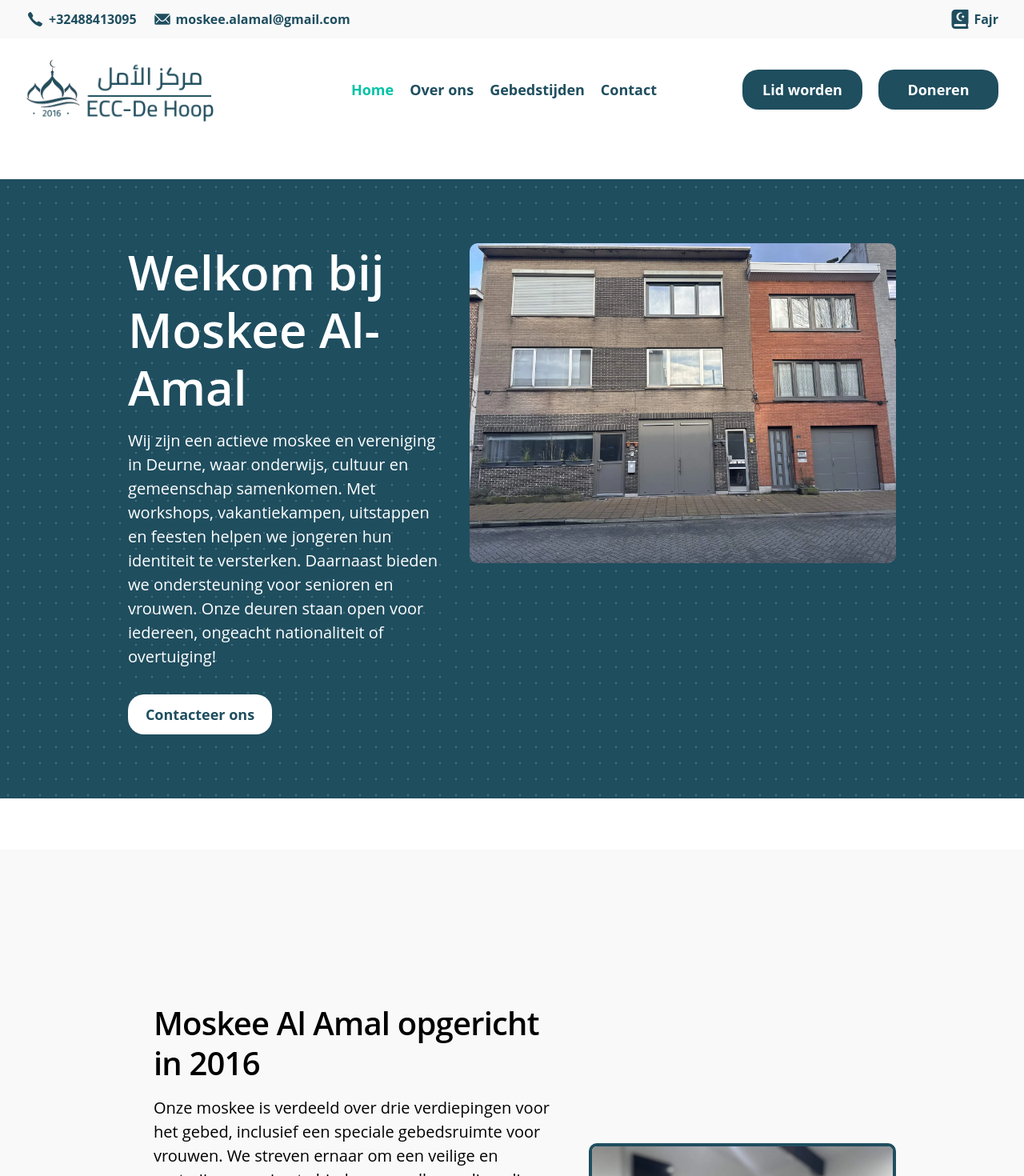
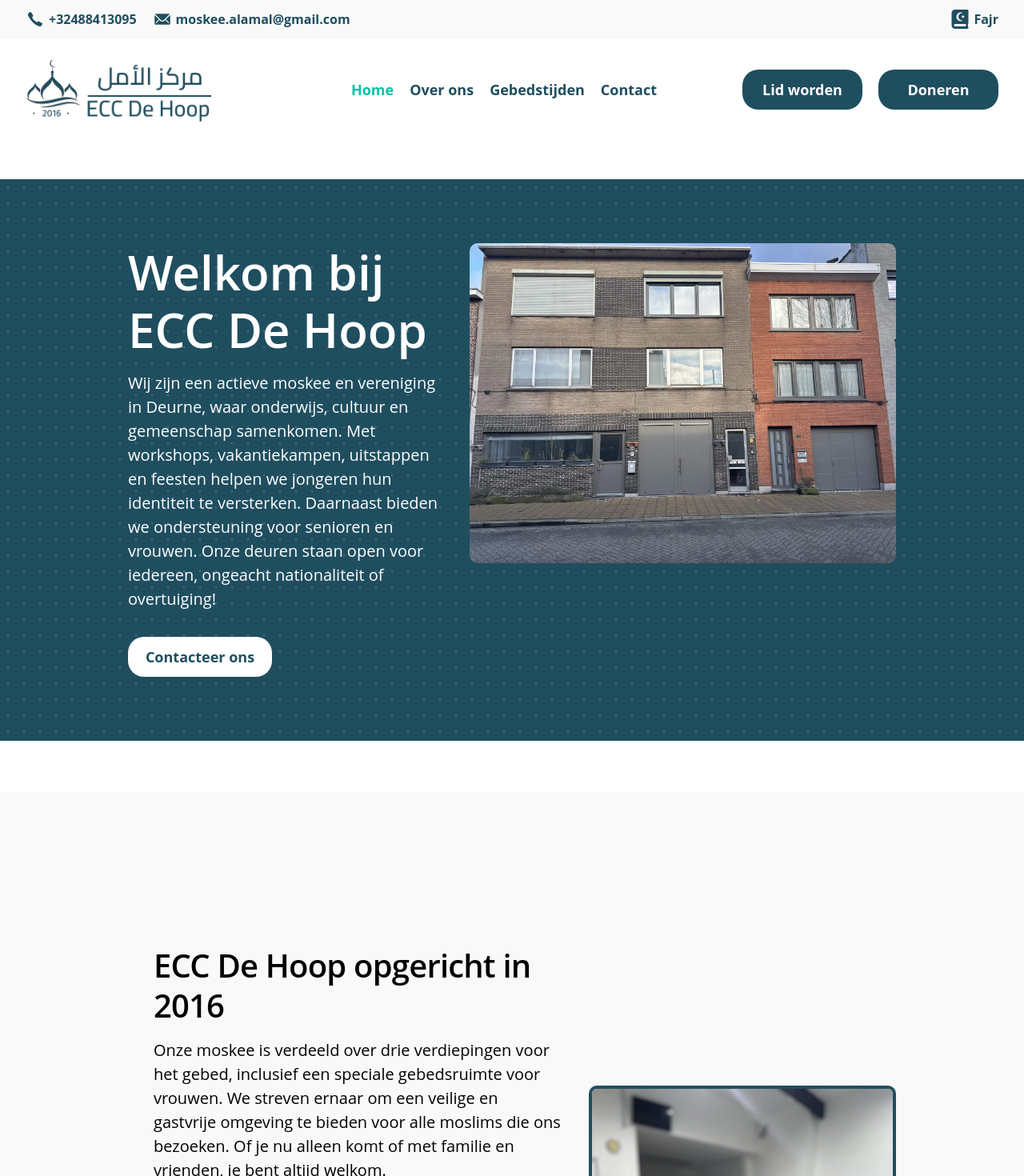
Before and after one commit to Imrxng/al-amal, a Next.js app: page / in a window 1280 px wide. Shown: the top 1470 px of the page at 80% size. Built offline with nearby package versions, Linux system fonts and the light colour scheme; no server answers.

Commit message:
fiks benamingen

```diff
--- a/src/components/Intro.tsx
+++ b/src/components/Intro.tsx
@@ -9,7 +9,7 @@ const Intro = () => {
             <div id='intro'>
                 <div id='box'>
                     <div>
-                        <h1>Welkom bij Moskee Al-Amal</h1>
+                        <h1>Welkom bij ECC De Hoop</h1>
                         <p>Wij zijn een actieve moskee en vereniging in Deurne, waar onderwijs, cultuur en gemeenschap samenkomen. Met workshops, vakantiekampen, uitstappen en feesten helpen we jongeren hun identiteit te versterken. Daarnaast bieden we ondersteuning voor senioren en vrouwen. Onze deuren staan open voor iedereen, ongeacht nationaliteit of overtuiging!</p>
                         <Link href={'/contact'} id="introButton" style={{ width: '180px'}}>Contacteer ons</Link>
                     </div>
--- a/src/components/OverOns.tsx
+++ b/src/components/OverOns.tsx
@@ -8,7 +8,7 @@ const OverOns = () => {
     return (
         <div id='over-ons-container'>
             <div id='over-ons-content'>
-                <h2>Moskee Al Amal opgericht in 2016</h2>
+                <h2>ECC De Hoop opgericht in 2016</h2>
                 <p>Onze moskee is verdeeld over drie verdiepingen voor het gebed, inclusief een speciale gebedsruimte voor vrouwen. We streven ernaar om een veilige en gastvrije omgeving te bieden voor alle moslims die ons bezoeken. Of je nu alleen komt of met familie en vrienden, je bent altijd welkom.                </p>
                 <div id='over-ons-icons'>
                     <div className='over-ons-icon-container'>
```
Also changed, not shown: src/assets/images/logo.webp.
